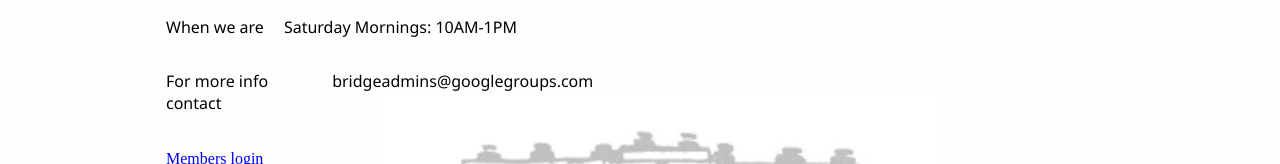
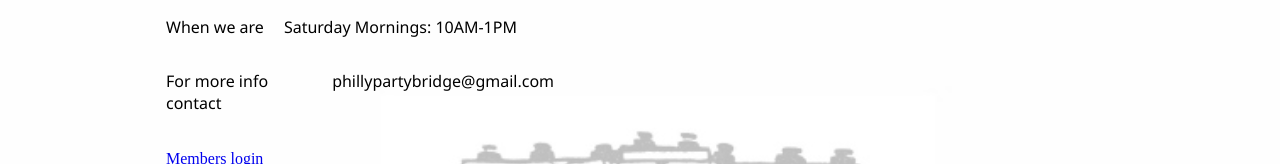
Before and after one commit to mgwismer/philly-bridge-fe, a React (Vite) app: page / in a window 1280 px wide. Shown: the part 429-593 px from the top of the page. Built offline with nearby package versions, Linux system fonts and the light colour scheme.

Commit message:
switch address

```diff
--- a/src/ContentPage/infocontent.tsx
+++ b/src/ContentPage/infocontent.tsx
@@ -29,7 +29,7 @@ export const InfoContent: React.FC = () => {
             <div className="sub-content-container">
                 <p className="info-header"> For more info contact </p>
                 <p className="info-message">
-                    bridgeadmins@googlegroups.com
+                    phillypartybridge@gmail.com
                 </p>
             </div>
             </div>
```
